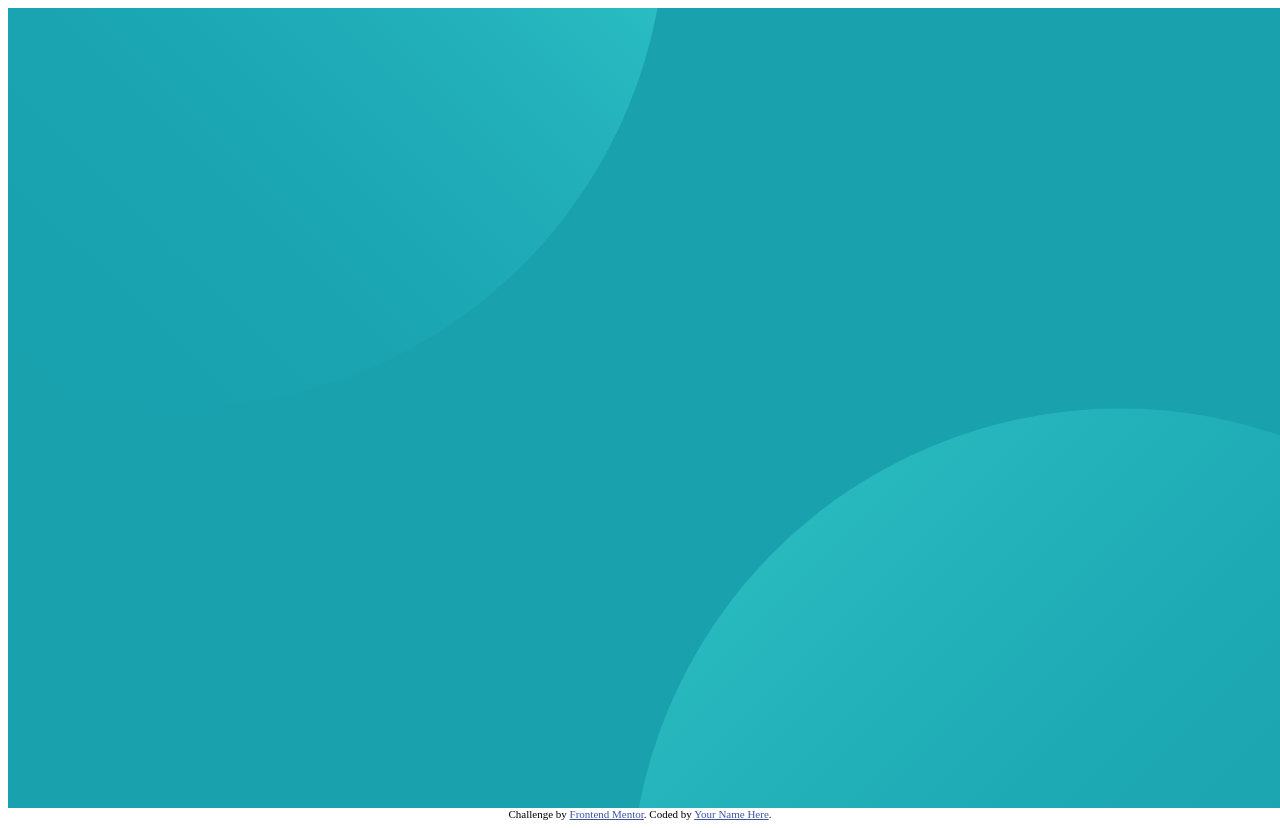
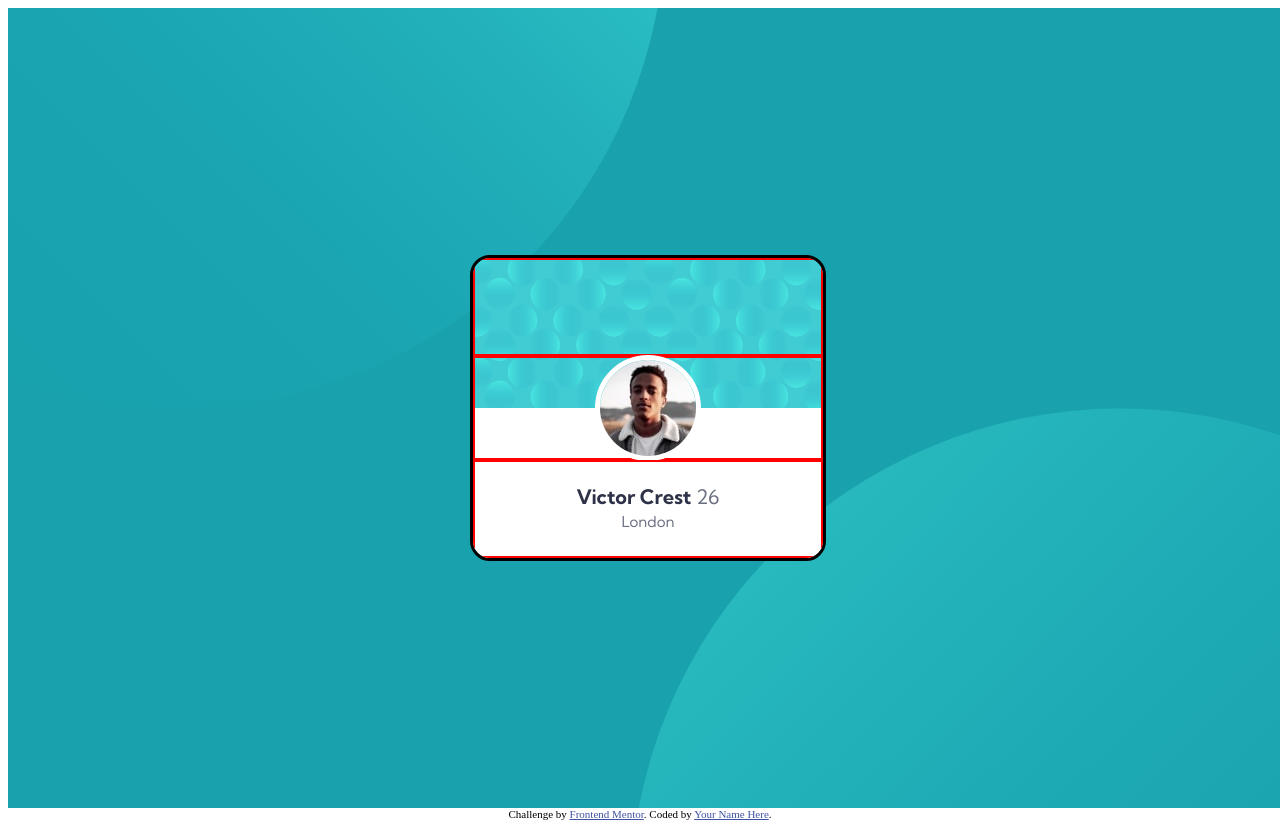
Before and after one commit to spotted76/mentor-profile-card, a plain HTML site: page index.html in a window 1280 px wide. Drawn offline with Linux system fonts and the light colour scheme.

Commit message:
most of card complete

```diff
--- a/index.html
+++ b/index.html
@@ -5,6 +5,8 @@
   <meta name="viewport" content="width=device-width, initial-scale=1.0"> <!-- displays site properly based on user's device -->
 
   <link rel="icon" type="image/png" sizes="32x32" href="./images/favicon-32x32.png">
+  <link rel="preconnect" href="https://fonts.gstatic.com">
+  <link href="https://fonts.googleapis.com/css2?family=Kumbh+Sans:wght@400;700&display=swap" rel="stylesheet">
   <link href="style.css", rel="stylesheet">
 
   <title>Frontend Mentor | Profile card component</title>
@@ -20,6 +22,23 @@
       <!-- Simply BG images.  Seemed easiest with a straight imag -->
       <img id="top-bg" src="./images/bg-pattern-top.svg">
       <img id="bottom-bg" src="./images/bg-pattern-bottom.svg">
+
+      <div id="primary-card">
+
+        <div id="card-1" class="third">
+
+        </div>
+        <div id="card-2" class="third">
+          <img src="images/image-victor.jpg" alt="profile photo">
+        </div>
+
+        <div id="card-3" class="third">
+            <p id="user"><span id="name">Victor Crest</span> 26</p>
+            <p id="location">London</p>
+        </div>
+
+
+      </div>
 
     </div>
 
--- a/style.css
+++ b/style.css
@@ -30,6 +30,9 @@ main {
     height: 100%;
     position: relative;
     overflow:hidden;
+    display: flex;
+    justify-content: center;
+    align-items: center;
 }
 
 /* Positioning for the background image divs */
@@ -43,5 +46,82 @@ main {
     position: absolute;
     top: 50%;
     right: -25%;
-    overflow: none;
 }
+
+/* Layout for the main center card */
+#primary-card {
+    width: 350px;
+    height: 300px;
+    border: 3px solid black;
+    background-color: white;
+    z-index: 2;
+    border-radius: 2rem;
+    overflow: hidden;
+    position: relative;
+    background-image: url("./images/bg-pattern-card.svg");
+    background-size: 100% 50%;
+    background-repeat: no-repeat;
+    display: flex;
+    flex-direction: column;
+    font-family: 'Kumbh Sans', sans-serif;
+}
+
+/* Cuts the primary-card into 3rds */
+.third {
+    height: 33.33%;
+    border: 2px solid red;
+    display: flex;
+    flex-direction: column;
+    justify-content: center;
+    align-items: center;
+}
+
+/* Hero image on card */
+#card-2 img {
+    border-radius: 50%;
+    border: 5px solid white;
+}
+
+/* Card profile details */
+#card-3 {
+    line-height: 2.5rem;
+}
+
+#card-3 #location {
+    font-size: 1.5rem;
+    font-weight: 400;
+    color: var(--dark-grayish-blue);
+    margin: 0;
+}
+
+#card-3 #user {
+    font-size: 2rem;
+    font-weight: 400;
+    color: var(--dark-grayish-blue);
+    margin: 0;
+}
+
+#card-3 #user #name{
+    font-size: 2rem;
+    font-weight: 700;
+    color: var(--very-dark-desaturated-blue);
+    margin: 0;
+}
+
+/* #primary-card::before {
+    content: "";
+    height: 50%;
+    width: 100%;
+    background: url("./images/bg-pattern-card.svg");
+    position: absolute;
+
+} */
+
+/* #top-half {
+    height: 50%;
+    width: 100%;
+}
+
+#bottom-half {
+    height: 50%;
+} */
```
